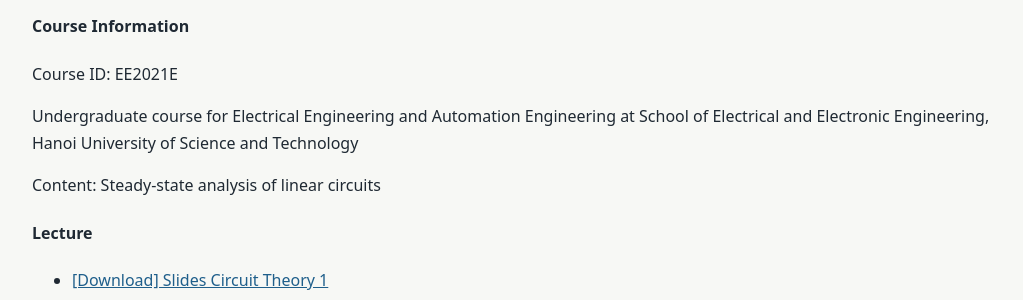
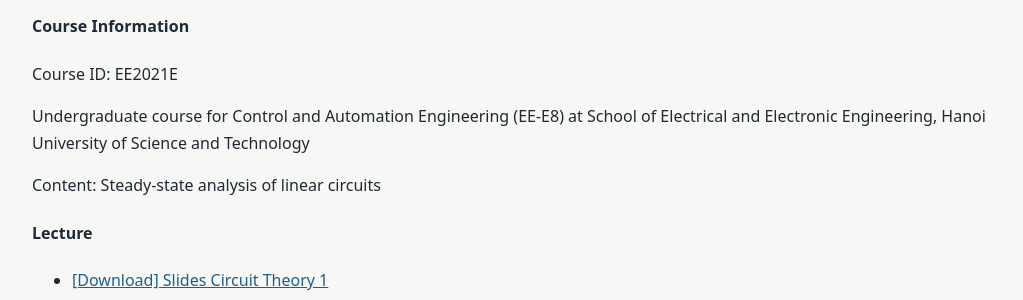
Before and after one commit to baohuynguyen/baohuynguyen.github.io, a Jekyll site: the page built from teaching.md, in a window 1280 px wide and 1400 px high, scrolled down 469 px. Shown: the part 155-455 px from the top of the window, without its empty margins (128-1151 px from the left). Built offline with Jekyll 4.4.1, drawn with Linux system fonts in a browser that asks for light colours; some of the changed text lies outside the part shown.

Commit message:
Update teaching.md

```diff
--- a/teaching.md
+++ b/teaching.md
@@ -16,7 +16,7 @@
 
 Course ID: EE2021E
 
-Undergraduate course for Electrical Engineering and Automation Engineering at School of Electrical and Electronic Engineering, Hanoi University of Science and Technology
+Undergraduate course for Control and Automation Engineering (EE-E8) at School of Electrical and Electronic Engineering, Hanoi University of Science and Technology
 
 Content: Steady-state analysis of linear circuits
 
```
Also changed, not shown: other parts of teaching.md (+2 -2 lines).
